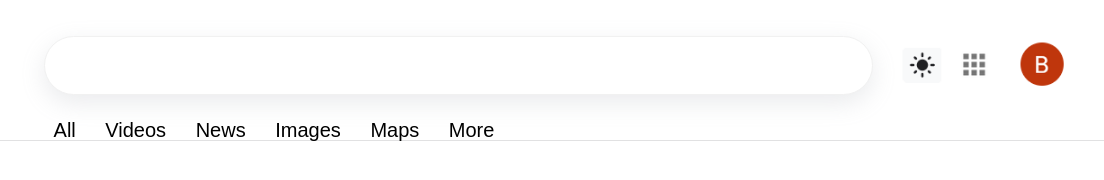
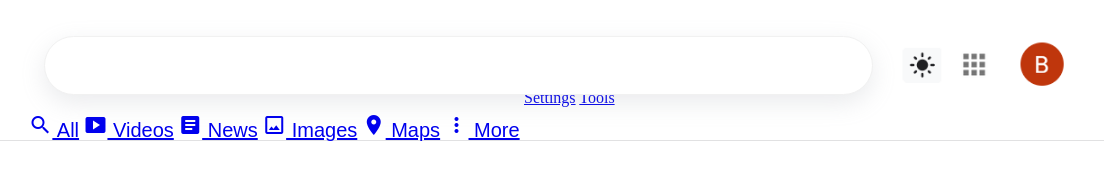
Before and after one commit to BENJIGAO/google-search-results-page, a plain HTML site: page index.html in a window 1280 px wide. Shown: the full height of the page, 176-1280 px from the left. Drawn offline with Linux system fonts and the light colour scheme.

Commit message:
Update index.html

```diff
--- a/index.html
+++ b/index.html
@@ -2,6 +2,7 @@
 <head>
     <link rel="stylesheet" href="styles/main.css">
     <link rel="stylesheet" href="styles/reset.css">
+    <link rel="stylesheet" href="https://fonts.googleapis.com/icon?family=Material+Icons">
 
 </head>
 <body>
@@ -21,12 +22,30 @@
         </div>
         <div class="e2">
             <div class="e2-1">
-                <a>All</a>
-                <a>Videos</a>
-                <a>News</a>
-                <a>Images</a>
-                <a>Maps</a>
-                <a>More</a>
+                <a href="#" class="pair">
+                    <span class="material-icons">search</span>
+                    All
+                </a>
+                <a href="#" class="pair">
+                    <span class="material-icons">smart_display</span>
+                    Videos
+                </a>
+                <a href="#" class="pair"><span class="material-icons">article</span>
+                    News
+                </a>
+                <a href="#" class="pair"><span class="material-icons">crop_original</span>
+                    Images
+                </a>
+                <a href="#" class="pair"><span class="material-icons">location_on</span>
+                    Maps
+                </a>
+                <a href="#" class="pair"><span class="material-icons">more_vert</span>
+                    More
+                </a>
+            </div>
+            <div class="e2-2">
+                <a href="#">Settings</a>
+                <a href="#">Tools</a>
             </div>
 
         </div>
```
